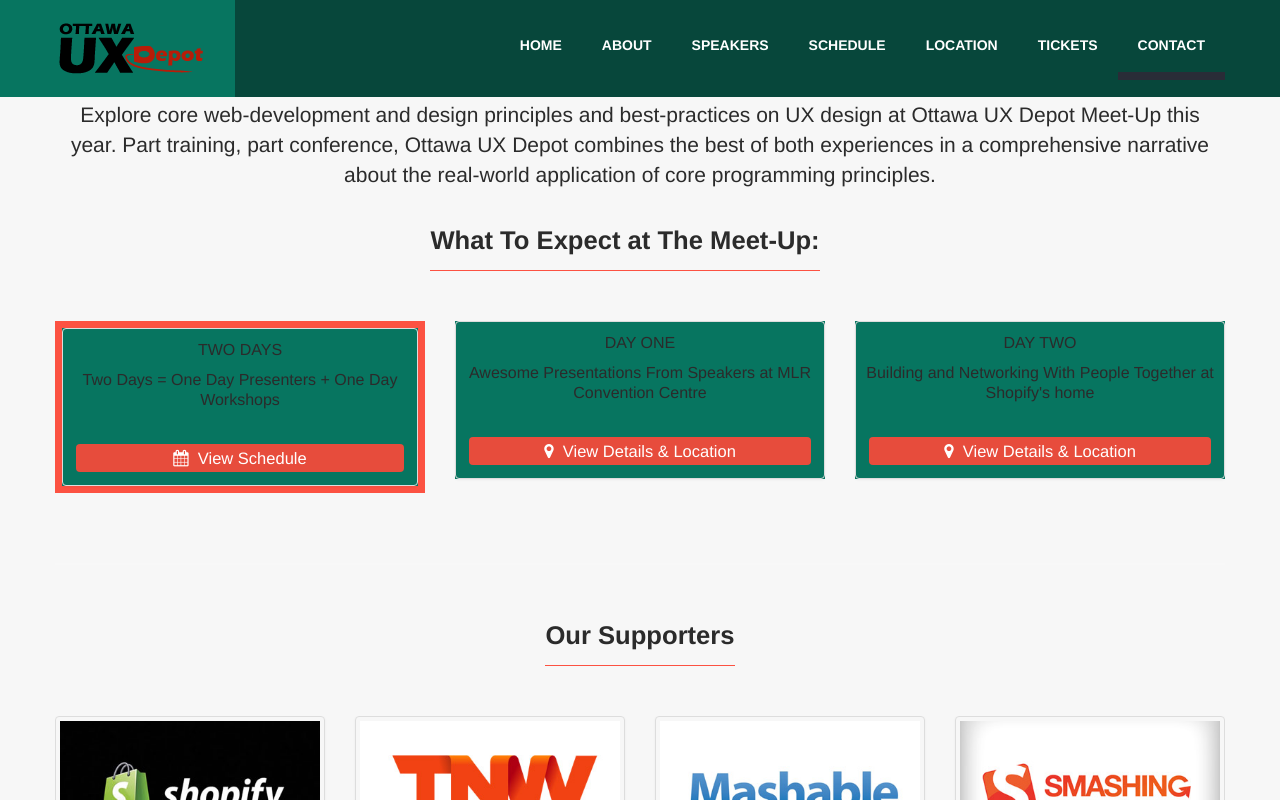
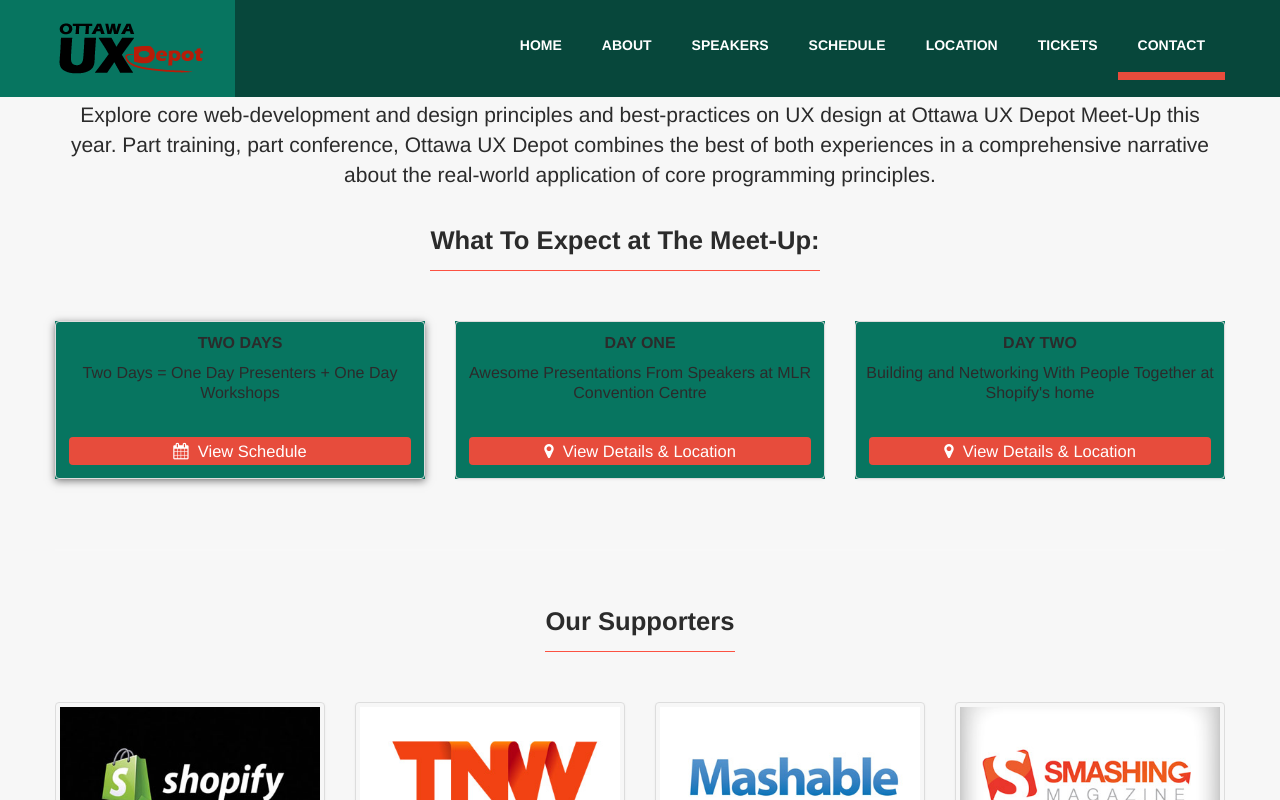
Before and after one commit to burgvan/ux-website, a plain HTML site: page index.html in a window 1280 px wide. In both pictures the pointer is over the element 240 px from the left and 1331 px from the top of the page. Shown: the part 931-1731 px from the top of the page. Drawn offline with Linux system fonts and the light colour scheme.

Commit message:
touched it up

```diff
--- a/assets/css/style.css
+++ b/assets/css/style.css
@@ -270,8 +270,13 @@
 	  .bucket p{
 	  	text-align: center;
 	  }
+		.bucket p:first-child {
+		    font-weight: bold;
+		}
 	  .box:hover {
-		border: 7px solid #fc5242;
+		-moz-box-shadow: 0 2px 8px 0 rgba(0,0,0,.5);
+	    -webkit-box-shadow: 0 2px 8px 0 rgba(0,0,0,.5);
+	    box-shadow: 0 2px 8px 0 rgba(0,0,0,.5);
 	  }
 	  .about-box {
 		margin-bottom:20px;
@@ -378,7 +383,7 @@
 		color: #fff;
 		text-decoration: none;
 		background: none;
-		border-bottom: 8px solid #292C37;
+		border-bottom: 8px solid #e74c3c;
 		-webkit-box-shadow:  none;
 			-moz-box-shadow:   none;
 				box-shadow:  none;
--- a/index.html
+++ b/index.html
@@ -336,7 +336,7 @@ under GPL v.2 license
 		</div>
 	</div>
  <div class="container">
-		<div class="row text-center">
+		<div class="row text-left">
 			<div class="span3">
 				<a href="#"><img src="images/speaker1.jpg" class="img-polaroid" alt="bootstrap" /></a>
 				<h3>John Smith</h3>
```
Also changed, not shown: 1 other file.
